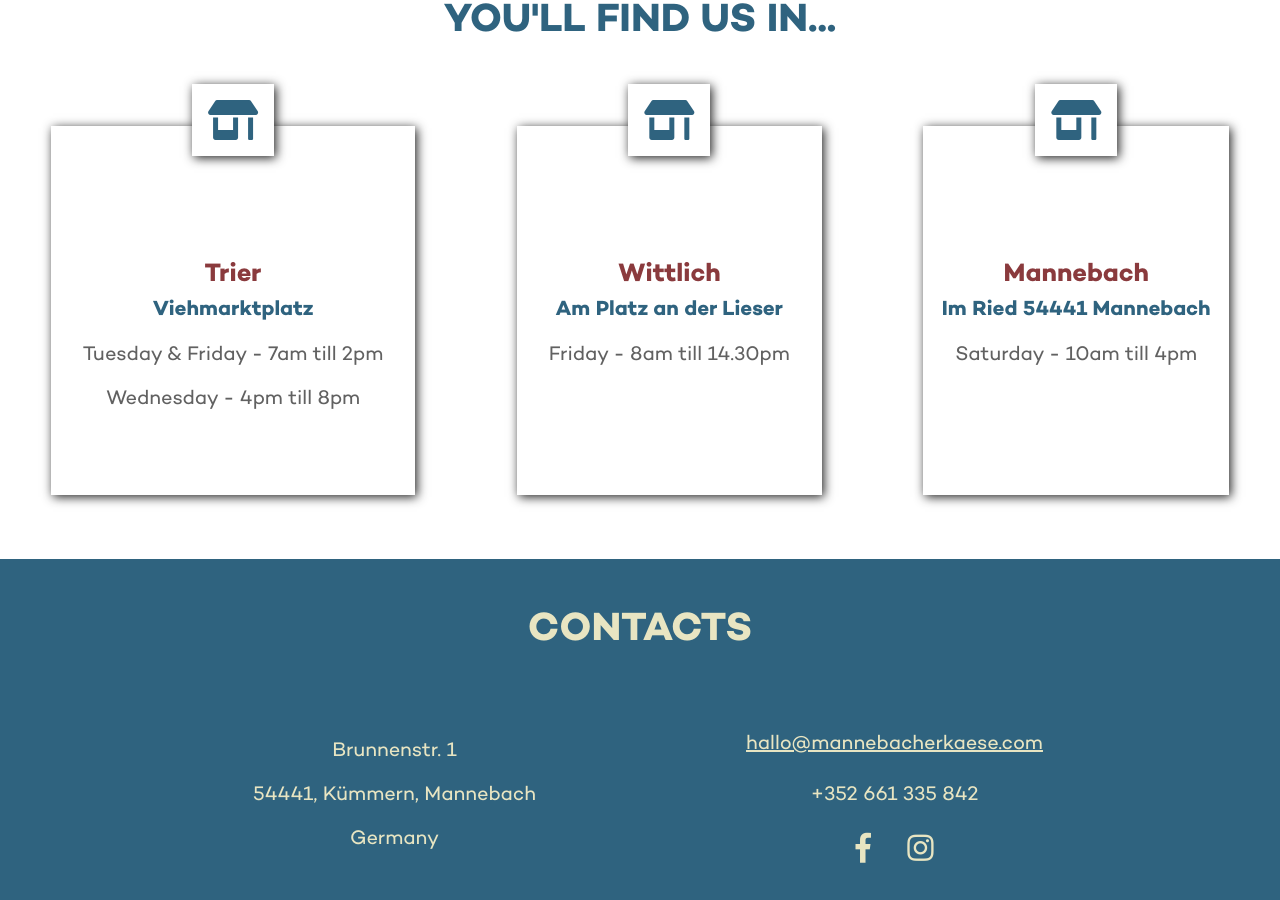
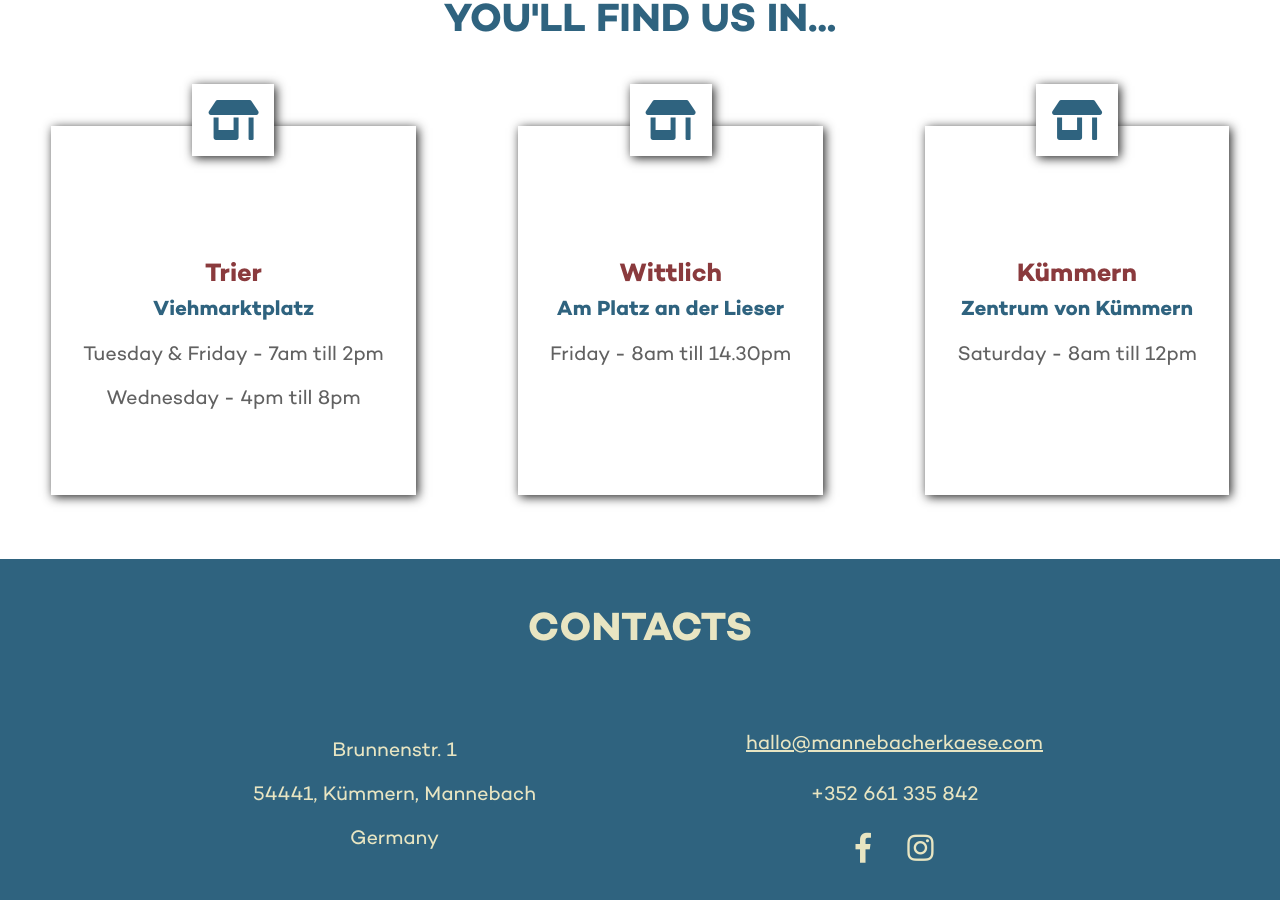
Before and after one commit to matteocarpi/mannebacherk-se, a Jekyll site: the page built from pages/EN/index.md, in a window 1280 px wide and 900 px high, scrolled down 4102 px. Built offline with Jekyll 4.4.1, drawn with Linux system fonts in a browser that asks for light colours; nearby versions of some CDN libraries.

Commit message:
fix: mannebach is kummern

```diff
--- a/_data/markets-en.yml
+++ b/_data/markets-en.yml
@@ -7,9 +7,8 @@
   address: Am Platz an der Lieser
   times:
   - Friday - 8am till 14.30pm
-- name: Mannebach
+- name: Kümmern
   address: |-
-    Im Ried
-    54441 Mannebach
+    Zentrum von Kümmern
   times:
-  - Saturday - 10am till 4pm
+  - Saturday - 8am till 12pm
```
